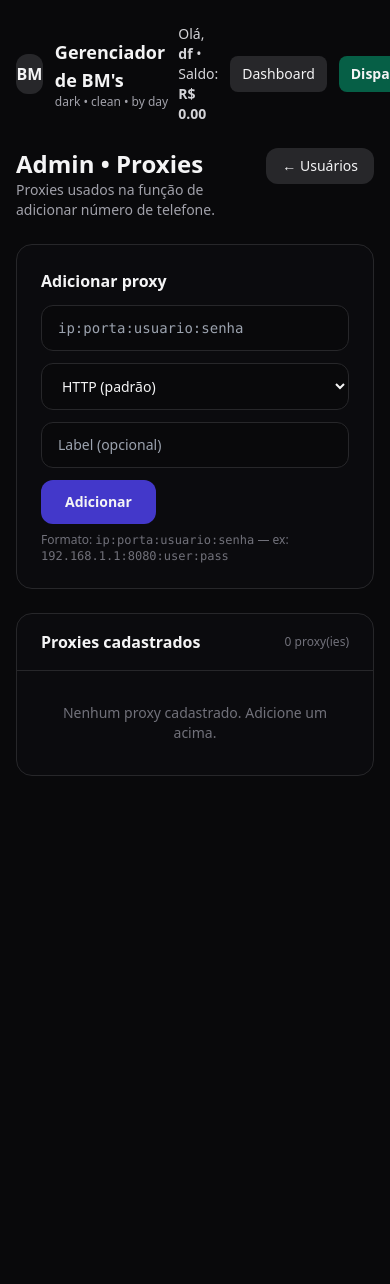
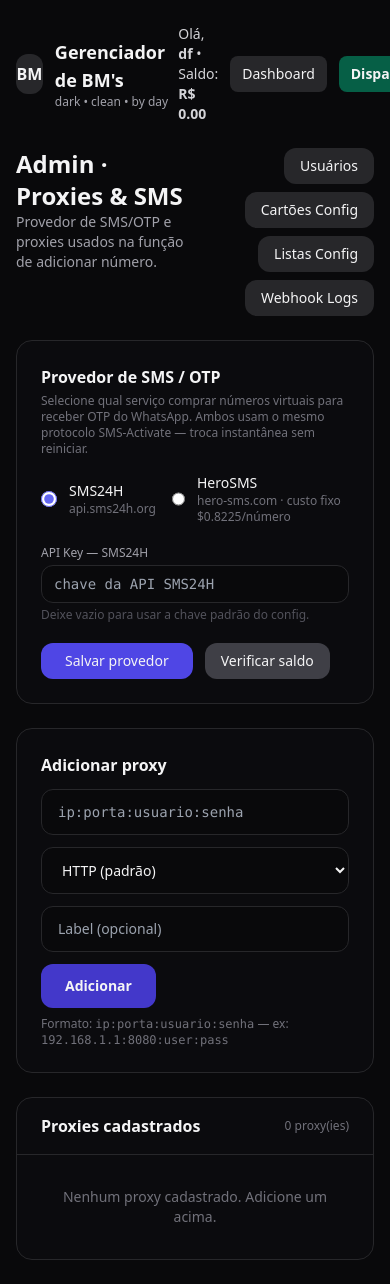
Before and after one commit to italotec/manager, a Flask app: page /admin/proxies in a window 390 px wide; the page is wider, and only the part inside the window is pictured. Before the commit the page ends 776 px from the top of that part, so only its background shows below. Run offline with Flask 3, Linux system fonts and the light colour scheme; a user stored in the database is signed in; data that the repository does not hold is empty; some libraries are stand-ins or nearby versions.

Commit message:
feat: delete_phone_number Meta endpoint + auto-cleanup de números não registrados
- Adiciona delete_phone_number em meta.py (DELETE /{api_version}/{phone_id})
- waba_flow: deleta automaticamente números dangling do WABA quando request_code,
  OTP timeout, verify_code ou register falham (evita acúmulo de PENDING)
- scripts/cleanup_disconnected_numbers.py: limpeza pontual de números não conectados
  por WABA (dry-run por padrão, --apply para executar)
- config: suporte ao provider HeroSMS + SMS_PROVIDER selecionável em runtime
- sms24h: retorna raw response em sms24h_get_number; provider-genérico
- admin: melhorias na interface de proxies e configurações

Co-Authored-By: Claude Sonnet 4.6 <noreply@anthropic.com>

```diff
--- a/app/routes/admin.py
+++ b/app/routes/admin.py
@@ -209,11 +209,23 @@ def webhook_logs_clear():
 
 # ── Proxy management ──────────────────────────────────────────────────────────
 
+_SMS_KEYS = ["sms_provider", "sms24h_api_key", "hero_sms_api_key", "hero_sms_price_usd"]
+
+
 @bp.route("/proxies")
 @login_required
 def proxies():
     all_proxies = Proxy.query.order_by(Proxy.created_at.asc()).all()
-    return render_template("admin_proxies.html", title="Admin • Proxies", proxies=all_proxies)
+    sms_cfg = {}
+    for key in _SMS_KEYS:
+        row = db.session.get(AppSetting, key)
+        sms_cfg[key] = row.value if row else ""
+    if not sms_cfg["sms_provider"]:
+        sms_cfg["sms_provider"] = "sms24h"
+    if not sms_cfg["hero_sms_price_usd"]:
+        sms_cfg["hero_sms_price_usd"] = "0.8225"
+    return render_template("admin_proxies.html", title="Admin • Proxies",
+                           proxies=all_proxies, sms_cfg=sms_cfg)
 
 
 @bp.route("/proxies/add", methods=["POST"])
@@ -268,6 +280,57 @@ def proxy_test(proxy_id: int):
         return jsonify({"ok": True, "ip": data.get("ip", "?")})
     except Exception as exc:
         return jsonify({"ok": False, "error": str(exc)[:200]})
+
+
+# ── SMS provider config ───────────────────────────────────────────────────────
+
+@bp.route("/sms-provider", methods=["POST"])
+@login_required
+def sms_provider_save():
+    provider = (request.form.get("sms_provider") or "sms24h").strip()
+    if provider not in ("sms24h", "hero_sms"):
+        provider = "sms24h"
+    values = {
+        "sms_provider": provider,
+        "sms24h_api_key": (request.form.get("sms24h_api_key") or "").strip(),
+        "hero_sms_api_key": (request.form.get("hero_sms_api_key") or "").strip(),
+        "hero_sms_price_usd": (request.form.get("hero_sms_price_usd") or "0.8225").strip(),
+    }
+    for key, value in values.items():
+        row = db.session.get(AppSetting, key)
+        if row:
+            row.value = value
+        else:
+            db.session.add(AppSetting(key=key, value=value))
+    db.session.commit()
+    flash(f"Provedor SMS salvo: {'HeroSMS' if provider == 'hero_sms' else 'SMS24H'}.", "success")
+    return redirect(url_for("admin.proxies"))
+
+
+@bp.route("/sms-balance", methods=["POST"])
+@login_required
+def sms_balance():
+    from ..services.sms24h import _session_with_proxy
+    sel = db.session.get(AppSetting, "sms_provider")
+    provider = (sel.value if sel else "") or "sms24h"
+    if provider == "hero_sms":
+        key_row = db.session.get(AppSetting, "hero_sms_api_key")
+        from flask import current_app
+        api_key = (key_row.value if key_row else "") or current_app.config.get("HERO_SMS_API_KEY", "")
+        base_url = current_app.config["HERO_SMS_BASE_URL"]
+        label = "HeroSMS"
+    else:
+        key_row = db.session.get(AppSetting, "sms24h_api_key")
+        from flask import current_app
+        api_key = (key_row.value if key_row else "") or current_app.config.get("SMS24H_API_KEY", "")
+        base_url = current_app.config["SMS24H_BASE_URL"]
+        label = "SMS24H"
+    try:
+        s = _session_with_proxy(None)
+        r = s.get(base_url, params={"api_key": api_key, "action": "getBalance"}, timeout=10)
+        return jsonify({"ok": True, "label": label, "raw": r.text.strip()})
+    except Exception as exc:
+        return jsonify({"ok": False, "label": label, "error": str(exc)[:200]})
 
 
 # ── Listas webhook config ─────────────────────────────────────────────────────
--- a/app/templates/admin_card_config.html
+++ b/app/templates/admin_card_config.html
@@ -12,7 +12,7 @@
     </a>
     <a href="{{ url_for('admin.proxies') }}"
        class="px-4 py-2 rounded-xl bg-zinc-800 hover:bg-zinc-700 text-sm transition-colors shrink-0">
-      Proxies
+      Proxies & SMS
     </a>
     <a href="{{ url_for('admin.listas_config') }}"
        class="px-4 py-2 rounded-xl bg-zinc-800 hover:bg-zinc-700 text-sm transition-colors shrink-0">
--- a/app/templates/admin_listas_config.html
+++ b/app/templates/admin_listas_config.html
@@ -12,7 +12,7 @@
     </a>
     <a href="{{ url_for('admin.proxies') }}"
        class="px-4 py-2 rounded-xl bg-zinc-800 hover:bg-zinc-700 text-sm transition-colors shrink-0">
-      Proxies
+      Proxies & SMS
     </a>
     <a href="{{ url_for('admin.webhook_logs') }}"
        class="px-4 py-2 rounded-xl bg-zinc-800 hover:bg-zinc-700 text-sm transition-colors shrink-0">
--- a/app/templates/admin_proxies.html
+++ b/app/templates/admin_proxies.html
@@ -2,13 +2,27 @@
 {% block content %}
 <div class="flex items-start justify-between gap-4 mb-6">
   <div>
-    <h1 class="text-2xl font-semibold">Admin • Proxies</h1>
-    <p class="text-sm text-zinc-400">Proxies usados na função de adicionar número de telefone.</p>
+    <h1 class="text-2xl font-semibold">Admin · Proxies & SMS</h1>
+    <p class="text-sm text-zinc-400">Provedor de SMS/OTP e proxies usados na função de adicionar número.</p>
   </div>
-  <a href="{{ url_for('admin.admin_users') }}"
-     class="px-4 py-2 rounded-xl bg-zinc-800 hover:bg-zinc-700 text-sm transition-colors shrink-0">
-    ← Usuários
-  </a>
+  <div class="flex gap-2 flex-wrap justify-end">
+    <a href="{{ url_for('admin.admin_users') }}"
+       class="px-4 py-2 rounded-xl bg-zinc-800 hover:bg-zinc-700 text-sm transition-colors shrink-0">
+      Usuários
+    </a>
+    <a href="{{ url_for('admin.card_config') }}"
+       class="px-4 py-2 rounded-xl bg-zinc-800 hover:bg-zinc-700 text-sm transition-colors shrink-0">
+      Cartões Config
+    </a>
+    <a href="{{ url_for('admin.listas_config') }}"
+       class="px-4 py-2 rounded-xl bg-zinc-800 hover:bg-zinc-700 text-sm transition-colors shrink-0">
+      Listas Config
+    </a>
+    <a href="{{ url_for('admin.webhook_logs') }}"
+       class="px-4 py-2 rounded-xl bg-zinc-800 hover:bg-zinc-700 text-sm transition-colors shrink-0">
+      Webhook Logs
+    </a>
+  </div>
 </div>
 
 {% with msgs = get_flashed_messages(with_categories=true) %}
@@ -20,6 +34,85 @@
     </div>
   {% endfor %}
 {% endwith %}
+
+{# ── SMS / OTP Provider ── #}
+<div class="rounded-2xl border border-zinc-800 bg-zinc-900/20 p-6 mb-6">
+  <h2 class="font-semibold mb-1">Provedor de SMS / OTP</h2>
+  <p class="text-xs text-zinc-500 mb-4">
+    Selecione qual serviço comprar números virtuais para receber OTP do WhatsApp.
+    Ambos usam o mesmo protocolo SMS-Activate — troca instantânea sem reiniciar.
+  </p>
+
+  <form method="POST" action="{{ url_for('admin.sms_provider_save') }}" class="space-y-5">
+    {# Provider selector #}
+    <div class="flex gap-4">
+      <label class="flex items-center gap-3 cursor-pointer group">
+        <input type="radio" name="sms_provider" value="sms24h"
+               {% if sms_cfg.sms_provider != 'hero_sms' %}checked{% endif %}
+               class="accent-indigo-500 w-4 h-4" onchange="toggleProviderFields()">
+        <div>
+          <div class="text-sm font-medium group-hover:text-zinc-100 transition-colors">SMS24H</div>
+          <div class="text-xs text-zinc-500">api.sms24h.org</div>
+        </div>
+      </label>
+      <label class="flex items-center gap-3 cursor-pointer group">
+        <input type="radio" name="sms_provider" value="hero_sms"
+               {% if sms_cfg.sms_provider == 'hero_sms' %}checked{% endif %}
+               class="accent-indigo-500 w-4 h-4" onchange="toggleProviderFields()">
+        <div>
+          <div class="text-sm font-medium group-hover:text-zinc-100 transition-colors">HeroSMS</div>
+          <div class="text-xs text-zinc-500">hero-sms.com · custo fixo $0.8225/número</div>
+        </div>
+      </label>
+    </div>
+
+    {# SMS24H fields #}
+    <div id="fields-sms24h" class="grid md:grid-cols-2 gap-4">
+      <div>
+        <label class="block text-xs text-zinc-400 mb-1">API Key — SMS24H</label>
+        <input type="text" name="sms24h_api_key"
+               value="{{ sms_cfg.sms24h_api_key }}"
+               placeholder="chave da API SMS24H"
+               class="w-full rounded-xl bg-zinc-950 border border-zinc-800 text-sm font-mono px-3 py-2
+                      text-zinc-200 focus:outline-none focus:border-indigo-500">
+        <div class="text-xs text-zinc-600 mt-1">Deixe vazio para usar a chave padrão do config.</div>
+      </div>
+    </div>
+
+    {# HeroSMS fields #}
+    <div id="fields-hero_sms" class="grid md:grid-cols-2 gap-4">
+      <div>
+        <label class="block text-xs text-zinc-400 mb-1">API Key — HeroSMS</label>
+        <input type="text" name="hero_sms_api_key"
+               value="{{ sms_cfg.hero_sms_api_key }}"
+               placeholder="chave da API HeroSMS"
+               class="w-full rounded-xl bg-zinc-950 border border-zinc-800 text-sm font-mono px-3 py-2
+                      text-zinc-200 focus:outline-none focus:border-indigo-500">
+      </div>
+      <div>
+        <label class="block text-xs text-zinc-400 mb-1">Custo por número (USD)</label>
+        <input type="text" name="hero_sms_price_usd"
+               value="{{ sms_cfg.hero_sms_price_usd or '0.8225' }}"
+               placeholder="0.8225"
+               class="w-full rounded-xl bg-zinc-950 border border-zinc-800 text-sm font-mono px-3 py-2
+                      text-zinc-200 focus:outline-none focus:border-indigo-500">
+        <div class="text-xs text-zinc-600 mt-1">Apenas para registro (não afeta cobrança do usuário).</div>
+      </div>
+    </div>
+
+    <div class="flex items-center gap-3">
+      <button type="submit"
+              class="px-6 py-2 rounded-xl bg-indigo-600 hover:bg-indigo-500 text-sm font-medium transition-colors">
+        Salvar provedor
+      </button>
+      <button type="button" onclick="checkBalance()"
+              class="px-4 py-2 rounded-xl bg-zinc-700 hover:bg-zinc-600 text-sm transition-colors">
+        Verificar saldo
+      </button>
+      <span id="balance-result" class="text-sm font-mono text-zinc-400"></span>
+    </div>
+  </form>
+</div>
 
 {# Add proxy form #}
 <div class="rounded-2xl border border-zinc-800 bg-zinc-900/20 p-6 mb-6">
@@ -116,13 +209,41 @@
 </div>
 
 <script>
+function toggleProviderFields() {
+  const selected = document.querySelector('input[name="sms_provider"]:checked').value;
+  document.getElementById('fields-sms24h').style.display  = selected === 'sms24h'   ? '' : 'none';
+  document.getElementById('fields-hero_sms').style.display = selected === 'hero_sms' ? '' : 'none';
+}
+toggleProviderFields();
+
+async function checkBalance() {
+  const el = document.getElementById('balance-result');
+  el.textContent = 'Consultando…';
+  el.className = 'text-sm font-mono text-zinc-400';
+  try {
+    const res = await fetch('/admin/sms-balance', { method: 'POST' });
+    const data = await res.json();
+    if (data.ok) {
+      const match = data.raw.match(/ACCESS_BALANCE:([\d.]+)/);
+      const bal = match ? match[1] : data.raw;
+      el.textContent = `${data.label}: ${bal}`;
+      el.className = 'text-sm font-mono text-emerald-400';
+    } else {
+      el.textContent = `${data.label}: erro — ${data.error}`;
+      el.className = 'text-sm font-mono text-red-400';
+    }
+  } catch (e) {
+    el.textContent = 'Erro de rede';
+    el.className = 'text-sm font-mono text-red-400';
+  }
+}
+
 async function testProxy(proxyId, btn) {
   const statusEl = document.getElementById("status-" + proxyId);
   btn.disabled = true;
   btn.textContent = "Testando…";
   statusEl.textContent = "…";
   statusEl.className = "text-xs text-zinc-400";
-
   try {
     const res = await fetch(`/admin/proxies/${proxyId}/test`, { method: "POST" });
     const data = await res.json();
--- a/app/templates/admin_users.html
+++ b/app/templates/admin_users.html
@@ -8,7 +8,7 @@
   <div class="flex gap-2">
     <a href="{{ url_for('admin.proxies') }}"
        class="px-4 py-2 rounded-xl bg-zinc-800 hover:bg-zinc-700 text-sm transition-colors shrink-0">
-      Proxies
+      Proxies & SMS
     </a>
     <a href="{{ url_for('admin.webhook_logs') }}"
        class="px-4 py-2 rounded-xl bg-zinc-800 hover:bg-zinc-700 text-sm transition-colors shrink-0">
```
Also changed, not shown: app/config.py (+9 -1 lines), app/services/meta.py (+15 -0 lines), app/services/sms24h.py (+5 -2 lines), app/services/waba_flow.py (+72 -15 lines), scripts/cleanup_disconnected_numbers.py (added, +119 -0 lines).
